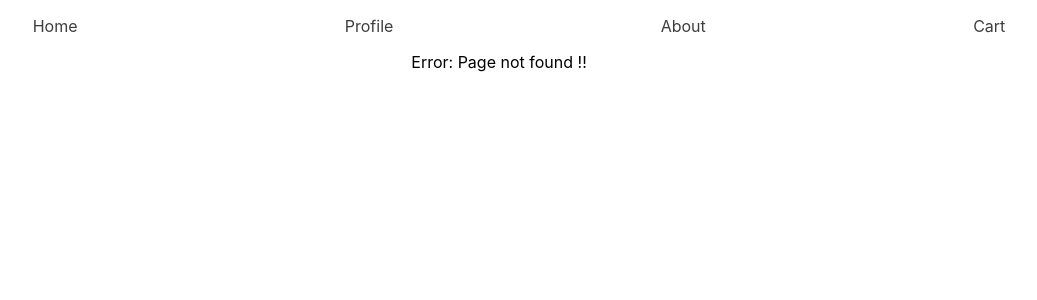
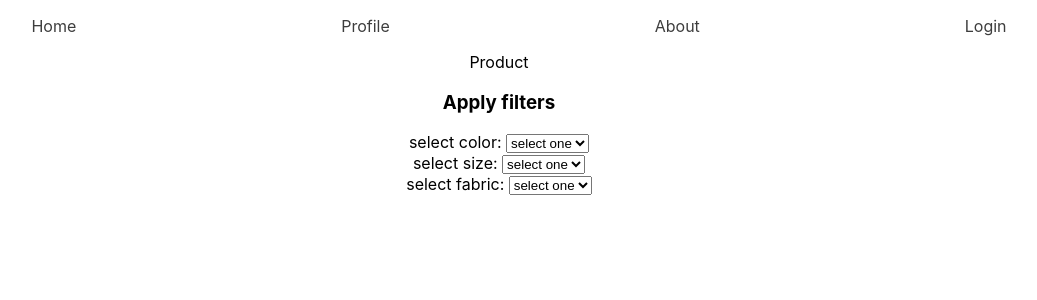
Before and after one commit to Abhinavav23/theta-react, a React (Create React App) app: page /product in a window 1280 px wide. Before the commit this address had no page. Shown: the top 300 px of the page, without its empty margins (141-1178 px from the left). Built offline with nearby package versions, Linux system fonts and the light colour scheme.

Commit message:
[18 oct 2023] query params, navigation, login

```diff
--- a/src/App.css
+++ b/src/App.css
@@ -30,3 +30,14 @@
   text-decoration: none;
   color: #3d3d3d;
 }
+
+.login-form{
+  display: flex;
+  flex-direction: column;
+  gap: 2rem;
+  align-items: center;
+  justify-content: center;
+  border: 1px solid #ddd;
+  margin: 1rem 2rem;
+  padding: 1rem;
+}
--- a/src/App.jsx
+++ b/src/App.jsx
@@ -7,6 +7,8 @@ import { Routes, Route } from "react-router-dom";
 import { Footer } from "./Footer";
 import { Navbar } from "./Navbar";
 import { DynamicProfile } from "./Pages/DynamicProfile";
+import { Product } from "./Pages/Product";
+import { Login } from "./Pages/Login";
 
 function App() {
   const [showHome, setShowHome] = useState(false);
@@ -43,7 +45,9 @@ function App() {
             </div>
           }
         />
-        <Route path="/profile/:userId" element={<DynamicProfile />} />
+        <Route path="/profile/:userId/:localAddress" element={<DynamicProfile />} />
+        <Route path="/product" element={<Product/>}/>
+        <Route path="/login" element={<Login/>}/>
         <Route
           path="*"
           element={
@@ -58,3 +62,8 @@ function App() {
 }
 
 export default App;
+
+
+// let name = "abhinav";
+
+// name = "dheerendra";
--- a/src/Navbar.jsx
+++ b/src/Navbar.jsx
@@ -19,7 +19,8 @@ export const Navbar = () => {
         </li>
         <li>
           {/* <a href="/cart">cart</a> */}
-          <NavLink to="/cart">Cart</NavLink>
+          {/* <NavLink to="/cart">Cart</NavLink> */}
+          <NavLink to="/login">Login</NavLink>
         </li>
       </ul>
     </nav>
--- a/src/Pages/DynamicProfile.jsx
+++ b/src/Pages/DynamicProfile.jsx
@@ -1,47 +1,58 @@
-import React from 'react'
-import { useParams } from 'react-router-dom'
+import React from "react";
+import { useParams } from "react-router-dom";
 
 export const DynamicProfile = () => {
-    const {userId} = useParams();
-    console.log('params', userId);
+  const { userId, localAddress } = useParams();
+  console.log("params", userId);
 
   const userList = [
     {
       id: "1001",
       name: "Akash",
-            role: "student"
+      role: "student",
     },
     {
       id: "1002",
       name: "Naveen",
-            role: "student"
+      role: "student",
     },
     {
       id: "1003",
       name: "Faraz",
-            role: "student"
+      role: "student",
     },
     {
       id: "1004",
       name: "Prashant",
-            role: "student"
+      role: "student",
     },
     {
       id: "1008",
       name: "Suraj",
-            role: "student"
-        }
+      role: "student",
+    },
   ];
 
   const user = userList.find((user) => {
-        return user.id === userId
-    })
+    return user.id === userId;
+  });
 
-    console.log('user', user);
+  console.log("user", user);
   // if user is found ---> Name of user and role of user
   // if not found --> user not found
 
   return (
-    <div>DynamicProfile</div>
-  )
-}
+    <section>
+      <h3>Profile Info</h3>
+      {user ? (
+        <div>
+          <p>Name: {user.name}</p>
+          <p>Role: {user.role}</p>
+          <p>Address: {localAddress}</p>
+        </div>
+      ) : (
+        <div> user not found !! </div>
+      )}
+    </section>
+  );
+};
--- /dev/null
+++ b/src/Pages/Login.jsx
@@ -0,0 +1,107 @@
+import React, { useState } from "react";
+import { useNavigate } from "react-router-dom";
+
+const userList = [
+  {
+    id: "1001",
+    name: "Akash",
+    role: "student",
+    email: "Akash@mail.com",
+    pwd: "123456",
+  },
+  {
+    id: "1002",
+    name: "Naveen",
+    role: "student",
+    email: "Naveen@mail.com",
+    pwd: "123456",
+  },
+  {
+    id: "1003",
+    name: "Faraz",
+    role: "student",
+    email: "Faraz@mail.com",
+    pwd: "123456",
+  },
+  {
+    id: "1004",
+    name: "Prashant",
+    role: "student",
+    email: "Prashant@mail.com",
+    pwd: "123456",
+  },
+  {
+    id: "1008",
+    name: "Suraj",
+    role: "student",
+    email: "Suraj@mail.com",
+    pwd: "123456",
+  },
+];
+
+export const Login = () => {
+  const [userDetails, setUserDetails] = useState({
+    email: "",
+    password: "",
+  });
+
+  const navigate = useNavigate()
+
+  const handleInputChange = (e) => {
+    const { value, name } = e.target;
+    setUserDetails({ ...userDetails, [name]: value });
+  };
+
+  const handleSubmit = (e) => {
+    e.preventDefault();
+    const user = userList.find((usr) => usr.email === userDetails.email);
+    if(user){
+        if(user.pwd === userDetails.password){
+            // navigate the user to home
+            console.log('successful');
+            navigate("/home");
+        }else{
+            console.log("password is incorrect");
+        }
+    }else{
+        console.log("no user found");
+    }
+  };
+
+  return (
+    <form action="" className="login-form" onSubmit={handleSubmit}>
+      <div>
+        <label htmlFor="email">Email: </label>
+        <input
+          type="email"
+          name="email"
+          id="email"
+          onChange={handleInputChange}
+          value={userDetails.email.toLowerCase()}
+        />
+      </div>
+
+      <div>
+        <label htmlFor="password">Password: </label>
+        <input
+          type="password"
+          name="password"
+          id="password"
+          onChange={handleInputChange}
+          value={userDetails.password}
+        />
+      </div>
+
+      <input type="submit" value="Login" />
+    </form>
+  );
+};
+
+let address = {
+  country: "India",
+  state: "Delhi",
+  pin: "10001",
+};
+
+let key = "pin";
+console.log(address[key]);
--- /dev/null
+++ b/src/Pages/Product.jsx
@@ -0,0 +1,87 @@
+import React from "react";
+import { useSearchParams } from "react-router-dom";
+
+
+export const Product = () => {
+    const [search, setSearch] = useSearchParams();
+
+    // const selectColor = (e) => {
+    //     // const {value} = e.target;
+    //     console.log("color: ", e.target.value);
+    //     search.set("color", e.target.value);
+    //     setSearch(search);
+    // }
+
+    // const selectSize = (e) => {
+    //     const {value} = e.target;
+    //     console.log("size: ", value);
+    //     // setSearch({...search, size: e.target.value})
+    //     // const colorValue = search.get("color");
+    //     // setSearch({color: colorValue, size: e.target.value});
+    //     // update the value of search and update the search using setSearch
+    //     search.set("size", value);
+    //     setSearch(search);
+    // }
+
+    // const selectFabric = (e) => {
+    //     const {value} = e.target;
+    //     console.log("fabric: ", value);
+    //     search.set("fabric", value);
+    //     setSearch(search);
+    // }
+
+    const selectFilter = (e) => {
+        const {value, name} = e.target;
+        console.log('target', e.target);
+        search.set(name, value);
+        setSearch(search)
+    }
+
+  return (
+    <section>
+      <div>Product</div>
+      <h3>Apply filters</h3>
+      <div>
+        <label htmlFor="color">select color: </label>
+        <select name="color" id="color" onChange={selectFilter}>
+          <option value="" disabled selected>
+            select one
+          </option>
+          <option value="black">black</option>
+          <option value="green">green</option>
+          <option value="blue">blue</option>
+          <option value="white">white</option>
+        </select>
+      </div>
+
+      <div>
+        <label htmlFor="size">select size: </label>
+        <select name="size" id="size"  onChange={selectFilter}>
+          <option value="" disabled selected>
+            select one
+          </option>
+          <option value="small">small</option>
+          <option value="medium">medium</option>
+          <option value="large">large</option>
+          <option value="xLarge">xLarge</option>
+        </select>
+      </div>
+
+      <div>
+        <label htmlFor="fabric">select fabric: </label>
+        <select name="fabric" id="fabric"  onChange={selectFilter}>
+          <option value="" disabled selected>
+            select one
+          </option>
+          <option value="cotton">cotton</option>
+          <option value="woolen">woolen</option>
+        </select>
+      </div>
+    </section>
+  );
+};
+
+// query params
+// starts with ?
+// always have key value pair separated by = EX: color=green
+// multiple query parameters can be present and written using &
```
Lines whose indentation alone changed are shown as unchanged.
